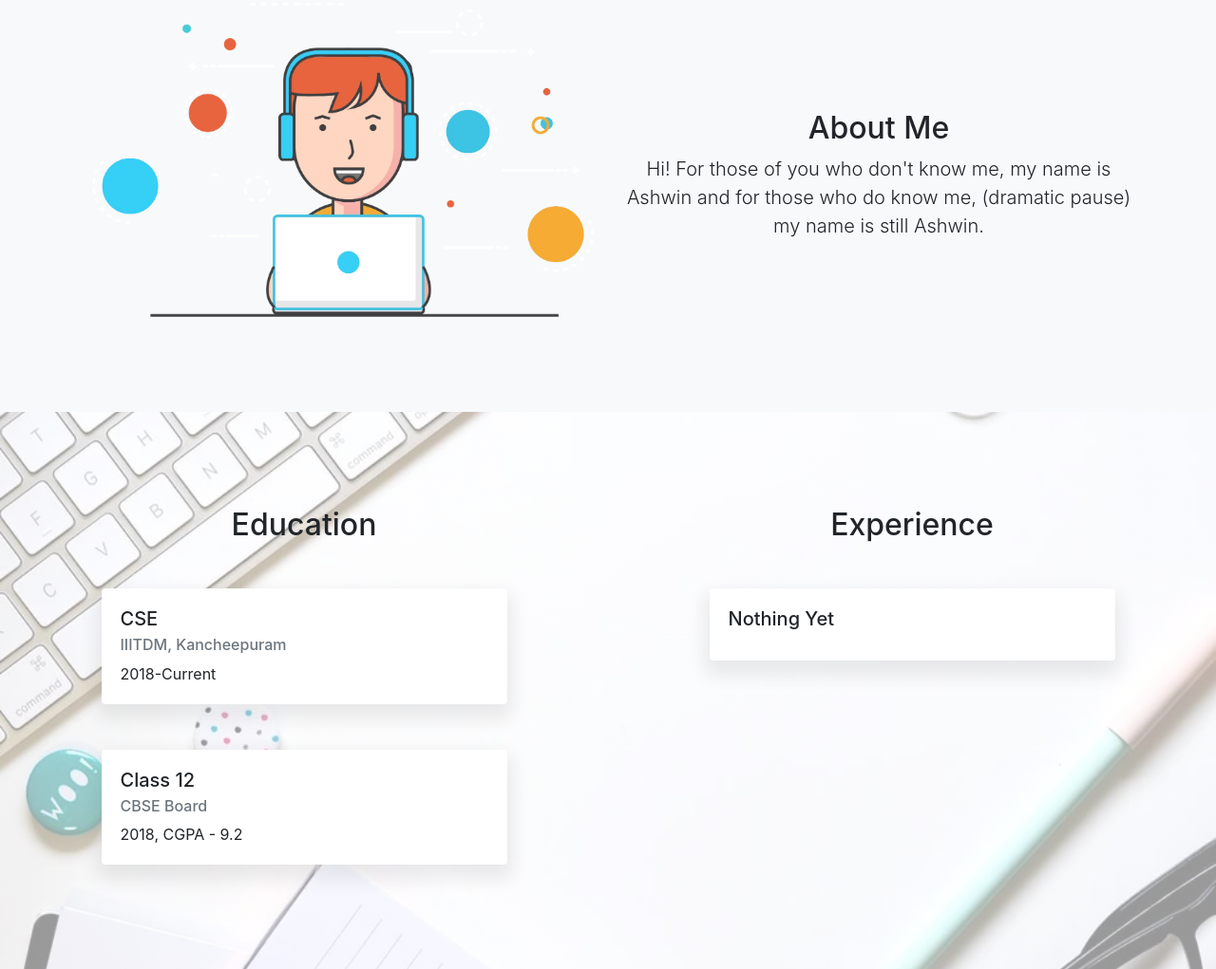
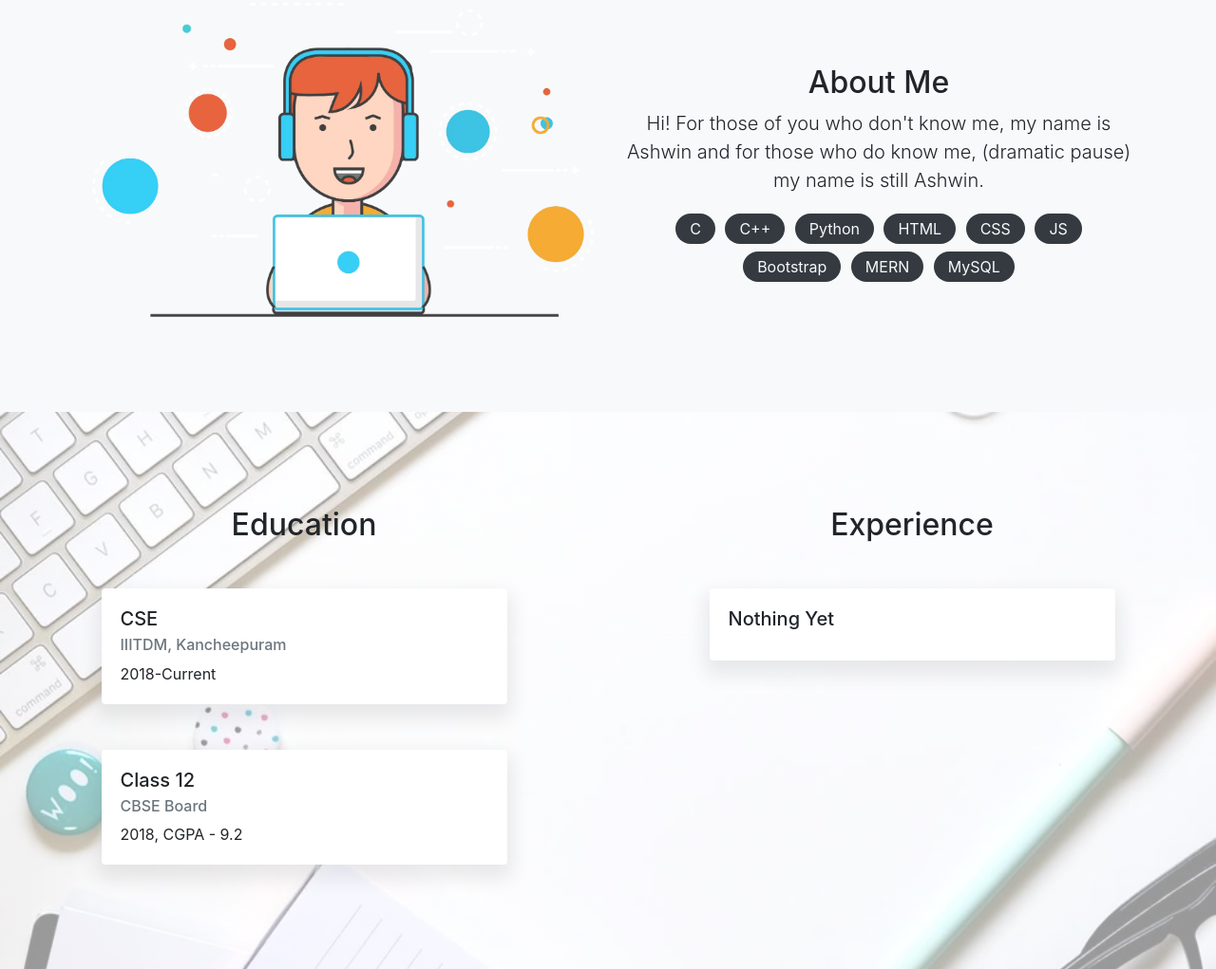
Before and after one commit to mzamoshezi/3d-box, a plain HTML site: page index.html in a window 1280 px wide. Shown: the part 897-1918 px from the top of the page at 95% size. Drawn offline with nearby package versions, Linux system fonts and the light colour scheme; a script that the page names is missing.

Commit message:
Added known technologies

```diff
--- a/css/style.css
+++ b/css/style.css
@@ -105,6 +105,23 @@ header hr {
 }
 
 /***********************************************************************************************************************
+                                                    ABOUT STYLES
+***********************************************************************************************************************/
+#about ul {
+  list-style-type: none;
+  padding: 0;
+}
+
+#about ul li {
+  display: inline-block;
+  padding: 4px 15px;
+  margin: 4px 3px;
+  color: #f8f9fa;
+  background-color:#343a40;
+  border-radius: 16px;
+}
+
+/***********************************************************************************************************************
                                                   EXPERIENCE STYLES
 ***********************************************************************************************************************/
 #experience {
--- a/index.html
+++ b/index.html
@@ -60,6 +60,17 @@
                         Hi! For those of you who don't know me, my name is Ashwin and for those who do know me,
                         (dramatic pause) my name is still Ashwin.
                     </p>
+                    <ul>
+                        <li>C</li>
+                        <li>C++</li>
+                        <li>Python</li>
+                        <li>HTML</li>
+                        <li>CSS</li>
+                        <li>JS</li>
+                        <li>Bootstrap</li>
+                        <li>MERN</li>
+                        <li>MySQL</li>
+                    </ul>
                 </div>
             </div>
         </div>
```
